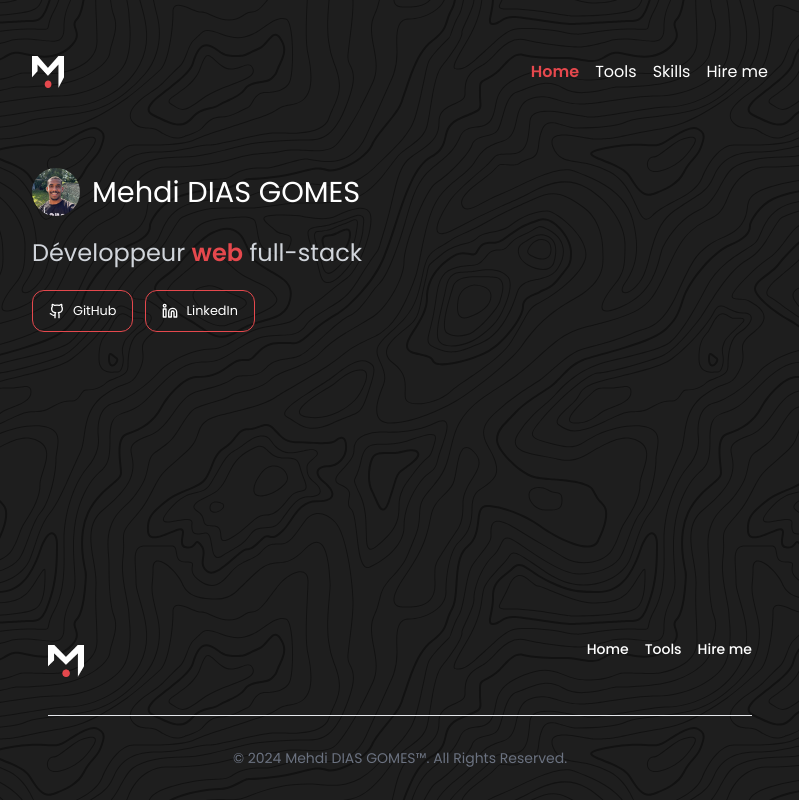
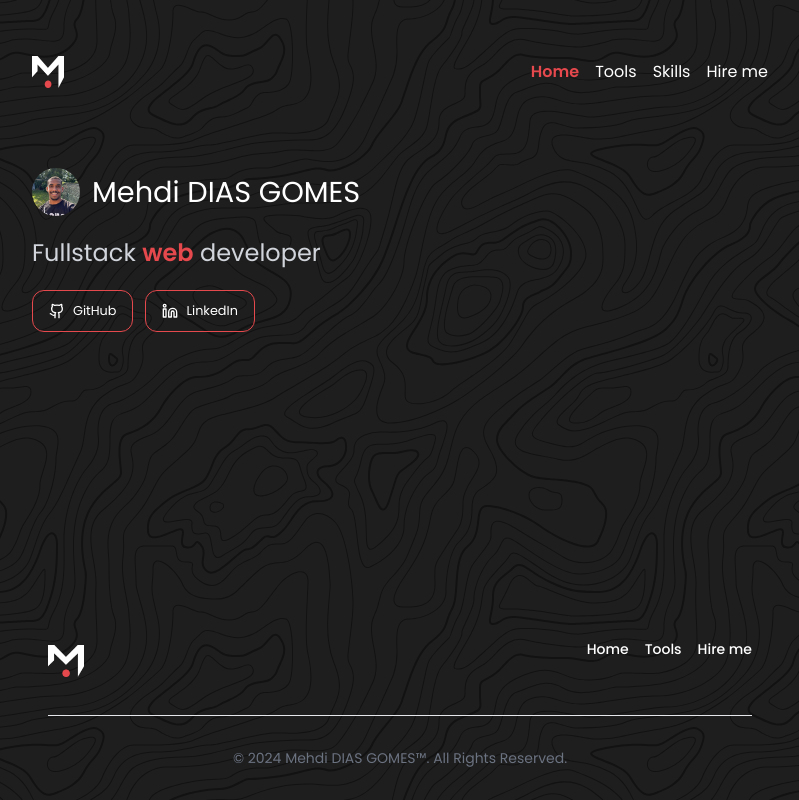
Before and after one commit to MehdiDiasGomes/My-portfolio, a Vue app: page / in a window 1280 px wide. Shown: the whole page, without its empty margins (240-1039 px from the left). Built offline with nearby package versions, Linux system fonts and the light colour scheme.

Commit message:
✏️ fix(app): translate description

```diff
--- a/src/pages/home.vue
+++ b/src/pages/home.vue
@@ -7,9 +7,7 @@
                 <h1 class="text-h1 text-white">Mehdi DIAS GOMES</h1>
             </div>
             <div>
-                <h3 ref="typewriterEl" class="text-h3 text-gray-300">
-                    Développeur <span class="font-extrabold text-[#E5484D]">web</span> full-stack
-                </h3>
+                <h3 ref="typewriterEl" class="text-h3 text-gray-300" </h3>
             </div>
             <div>
                 <socialCards />
@@ -35,7 +33,7 @@ onMounted(() => {
     });
 
     typewriter
-        .typeString('Développeur <span class="font-extrabold text-[#E5484D]">web</span> full-stack')
+        .typeString('Fullstack <span class="font-extrabold text-[#E5484D]">web</span> developer')
         .start();
 });
 </script>
```
